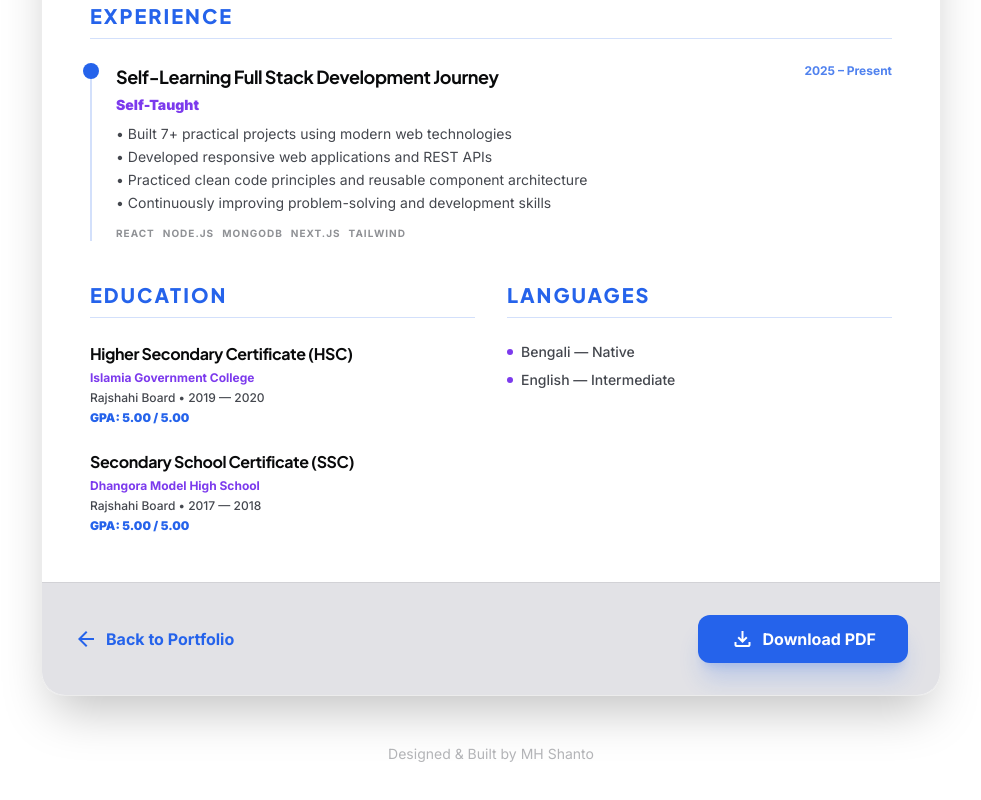
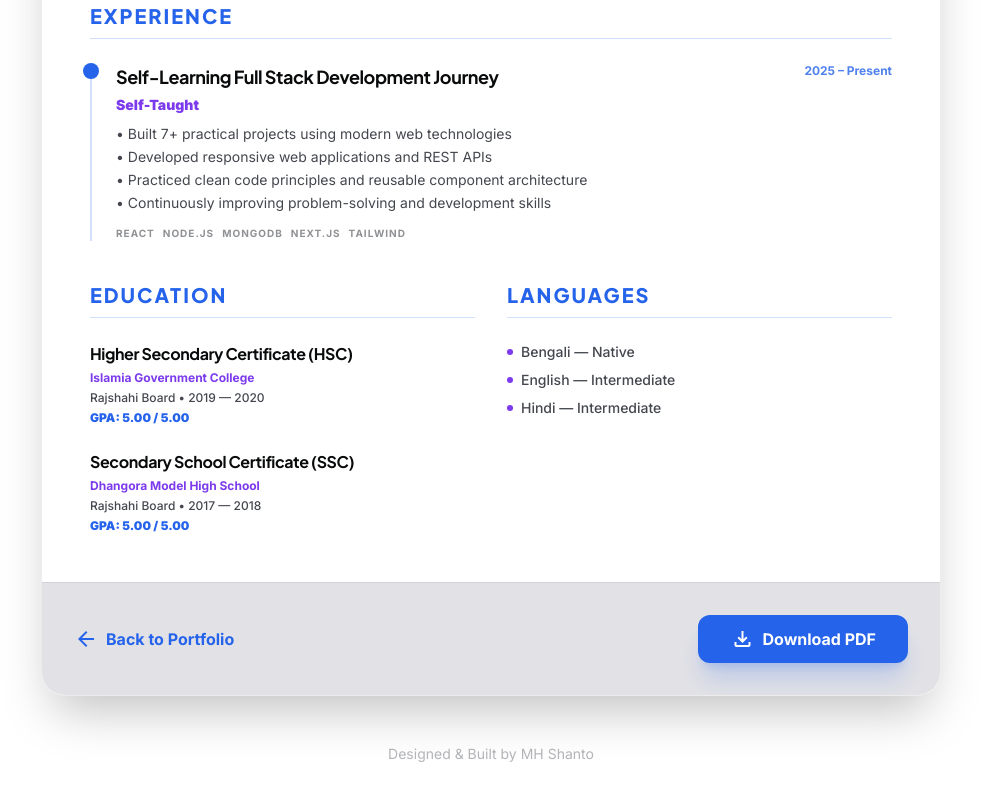
Before and after one commit to mhshanto-dev/mhshanto-dev, a Next.js app: page /resume in a window 1280 px wide. Shown: the part 1436-2236 px from the top of the page, without its empty margins (149-1130 px from the left). Built offline with nearby package versions, Linux system fonts and the light colour scheme.

Commit message:
Add Hindi to languages

```diff
--- a/src/app/resume/ResumeContent.jsx
+++ b/src/app/resume/ResumeContent.jsx
@@ -82,7 +82,7 @@ export default function ResumeContent() {
         result: "GPA: 5.00 / 5.00",
       }
     ],
-    languages: ["Bengali — Native", "English — Intermediate"]
+    languages: ["Bengali — Native", "English — Intermediate", "Hindi — Intermediate"]
   };
 
   const handlePrint = () => {
```
